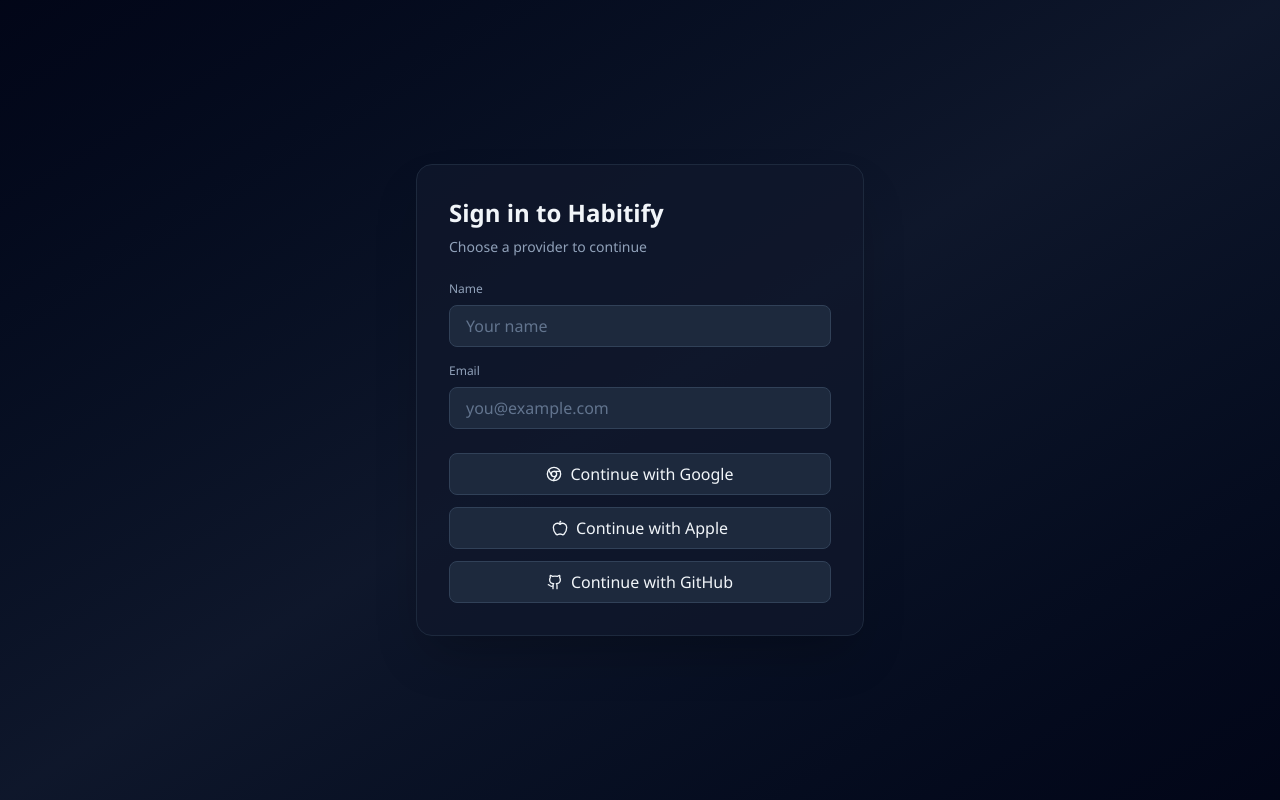
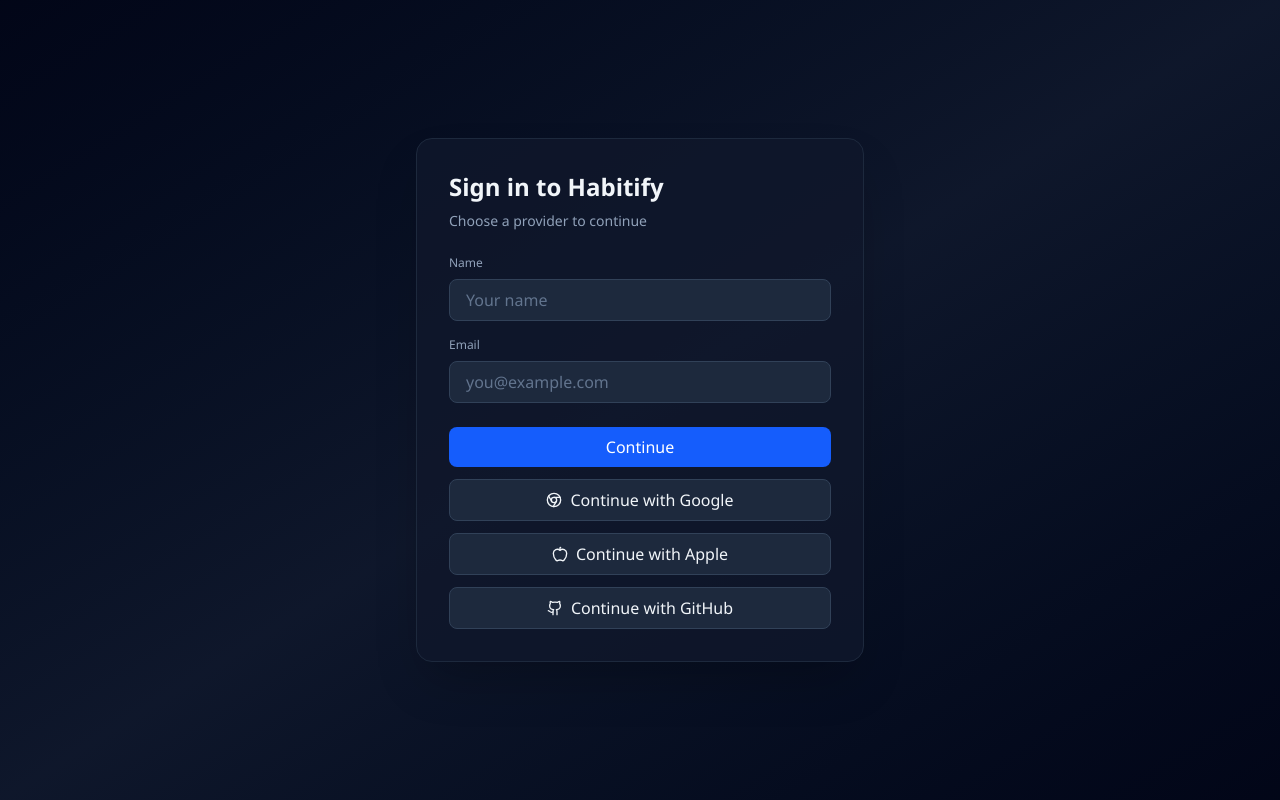
Before and after one commit to type-0713/Habitify, a Next.js app: page / in a window 1280 px wide. Built offline with nearby package versions, Linux system fonts and the light colour scheme.

Commit message:
Add continue login button

```diff
--- a/app/habit-client.tsx
+++ b/app/habit-client.tsx
@@ -22,7 +22,7 @@
 type Theme = 'dark' | 'light';
 type Page = 'dashboard' | 'habits' | 'calendar' | 'stats' | 'profile';
 type Language = 'en' | 'ru' | 'uz';
-type AuthProvider = 'google' | 'apple' | 'github';
+type AuthProvider = 'google' | 'apple' | 'github' | 'local';
 
 interface AuthUser {
   id: string;
@@ -50,6 +50,7 @@
     continueWithGoogle: 'Continue with Google',
     continueWithApple: 'Continue with Apple',
     continueWithGitHub: 'Continue with GitHub',
+    continueButton: 'Continue',
     demoNote: 'This is a local demo login. No external auth is used.',
     light: 'Light',
     dark: 'Dark',
@@ -124,6 +125,7 @@
     continueWithGoogle: 'Р’РѕР№С‚Рё С‡РµСЂРµР· Google',
     continueWithApple: 'Р’РѕР№С‚Рё С‡РµСЂРµР· Apple',
     continueWithGitHub: 'Р’РѕР№С‚Рё С‡РµСЂРµР· GitHub',
+    continueButton: 'Продолжить',
     demoNote: 'Р­С‚Рѕ Р»РѕРєР°Р»СЊРЅС‹Р№ РґРµРјРѕ-вС…РѕРґ. Р’РЅРµС€РЅСЏСЏ Р°РІС‚РѕСЂРёР·Р°С†РёСЏ РЅРµ РёСЃРїРѕР»СЊР·СѓРµС‚СЃСЏ.',
     languageLabel: 'Язык',
     dashboard: 'Панель',
@@ -204,6 +206,7 @@
     continueWithGoogle: 'Google orqali davom etish',
     continueWithApple: 'Apple orqali davom etish',
     continueWithGitHub: 'GitHub orqali davom etish',
+    continueButton: 'Davom etish',
     demoNote: 'Bu lokal demo kirish. Tashqi avtorizatsiya ishlatilmaydi.',
     languageLabel: 'Til',
     dashboard: 'Boshqaruv',
@@ -602,6 +605,7 @@
   google: 'Google',
   apple: 'Apple',
   github: 'GitHub',
+  local: 'Local',
 };
 
 const createAuthUser = (provider: AuthProvider, name: string, email: string): AuthUser => {
@@ -1160,6 +1164,12 @@
         </div>
 
         <div className="mt-6 space-y-3">
+          <button
+            onClick={() => handleProvider('local')}
+            className="w-full flex items-center justify-center gap-2 px-4 py-2 rounded-lg bg-blue-600 text-white hover:bg-blue-500 transition"
+          >
+            {text.continueButton}
+          </button>
           <button
             onClick={() => handleProvider('google')}
             className={`w-full flex items-center justify-center gap-2 px-4 py-2 rounded-lg border ${theme === 'dark' ? 'border-slate-700 bg-slate-800 hover:bg-slate-700' : 'border-slate-200 bg-white hover:bg-slate-50'} transition`}
```
